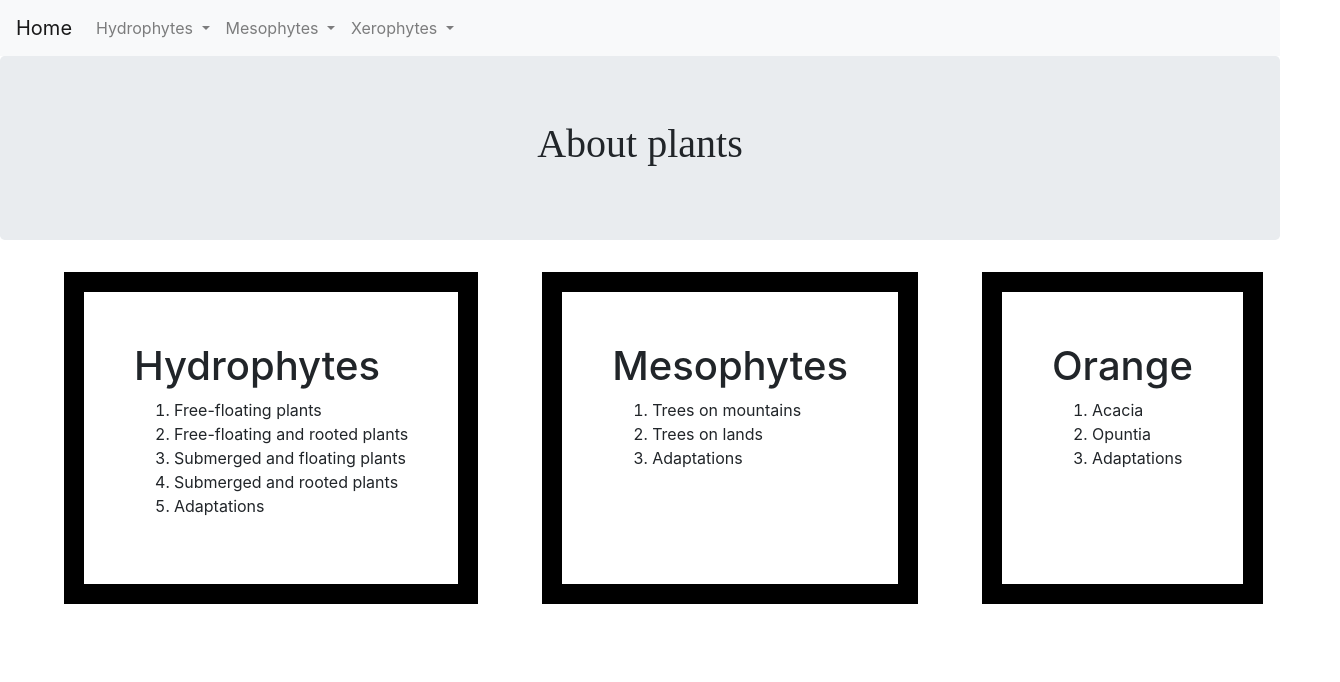
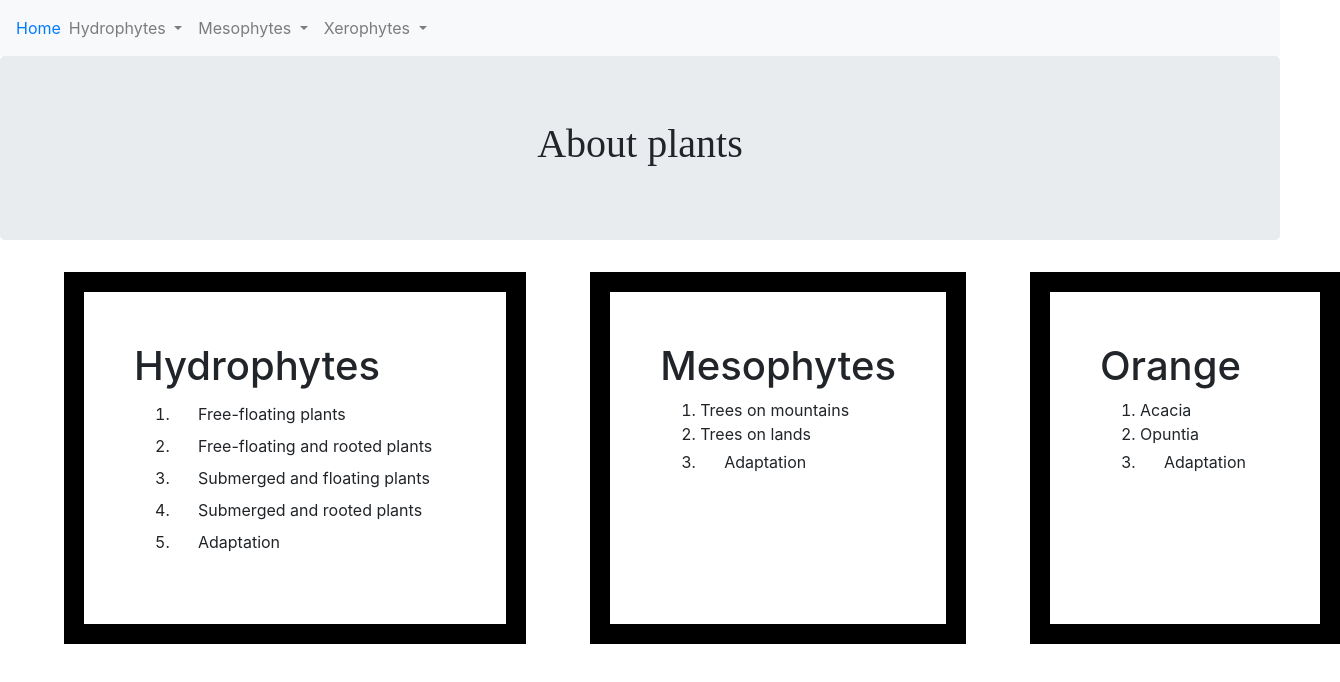
Before and after one commit to arno400/plantstypeaarav, a plain HTML site: page index.html in a window 1280 px wide. Shown: the whole page, 1340 px wide, since content can reach past the window. Drawn offline with nearby package versions, Linux system fonts and the light colour scheme.

Commit message:
Update index.html

```diff
--- a/index.html
+++ b/index.html
@@ -10,7 +10,7 @@
   </head>
   <body>
     <nav class="navbar navbar-expand-lg navbar-light bg-light">
-  <a class="navbar-brand" href="#">Home</a>
+  <a href="index.html">Home</a>
   <button class="navbar-toggler" type="button" data-toggle="collapse" data-target="#navbarSupportedContent" aria-controls="navbarSupportedContent" aria-expanded="false" aria-label="Toggle navigation">
     <span class="navbar-toggler-icon"></span>
   </button>
@@ -52,7 +52,7 @@
           <a class="dropdown-item" href="acacia.html">Acacia</a>
           <a class="dropdown-item" href="opuntia.html">Opuntia</a>
           <a class="dropdown-item" href="adaptation.html">Adaptations</a>
-            <a class="dropdown-item" href="index.html">Home</a>
+          <a class="dropdown-item" href="index.html">Home</a>
         </div>
       </li>
     </ul>
@@ -89,11 +89,11 @@
   <div class="mar_div">
     <h1>Hydrophytes</h1>
     <ol>
-      <li> Free-floating plants</a> </li>
-    <li>Free-floating and rooted plants</li>
-    <li>Submerged and floating plants</li>
-    <li>Submerged and rooted plants</li>
-    <li>Adaptations</li>
+      <li><a class="dropdown-item" href="freefloating.html">Free-floating plants</a></li>
+    <li><a class="dropdown-item" href="floatingrooted.html">Free-floating and rooted plants</a></li>
+    <li><a class="dropdown-item" href="submerged.html">Submerged and floating plants</a></li>
+    <li><a class="dropdown-item" href="submergerooted.html">Submerged and rooted plants</a></li>
+    <li><a class="dropdown-item" href="adaptation1.html">Adaptation</a></li>
     </ol>
   </div>
 
@@ -102,7 +102,7 @@
     <ol>
     <li>Trees on mountains</li>
     <li>Trees on lands</li>
-    <li>Adaptations</li>
+    <li><a class="dropdown-item" href="adaptation2.html">Adaptation</a></li>
     </ol>
   </div>
 
@@ -111,7 +111,7 @@
     <ol>
     <li>Acacia</li>
     <li>Opuntia</li>
-    <li>Adaptations</li>
+    <li><a class="dropdown-item" href="adaptation3.html">Adaptation</a></li>
   </ol>
   </div>
 
```
